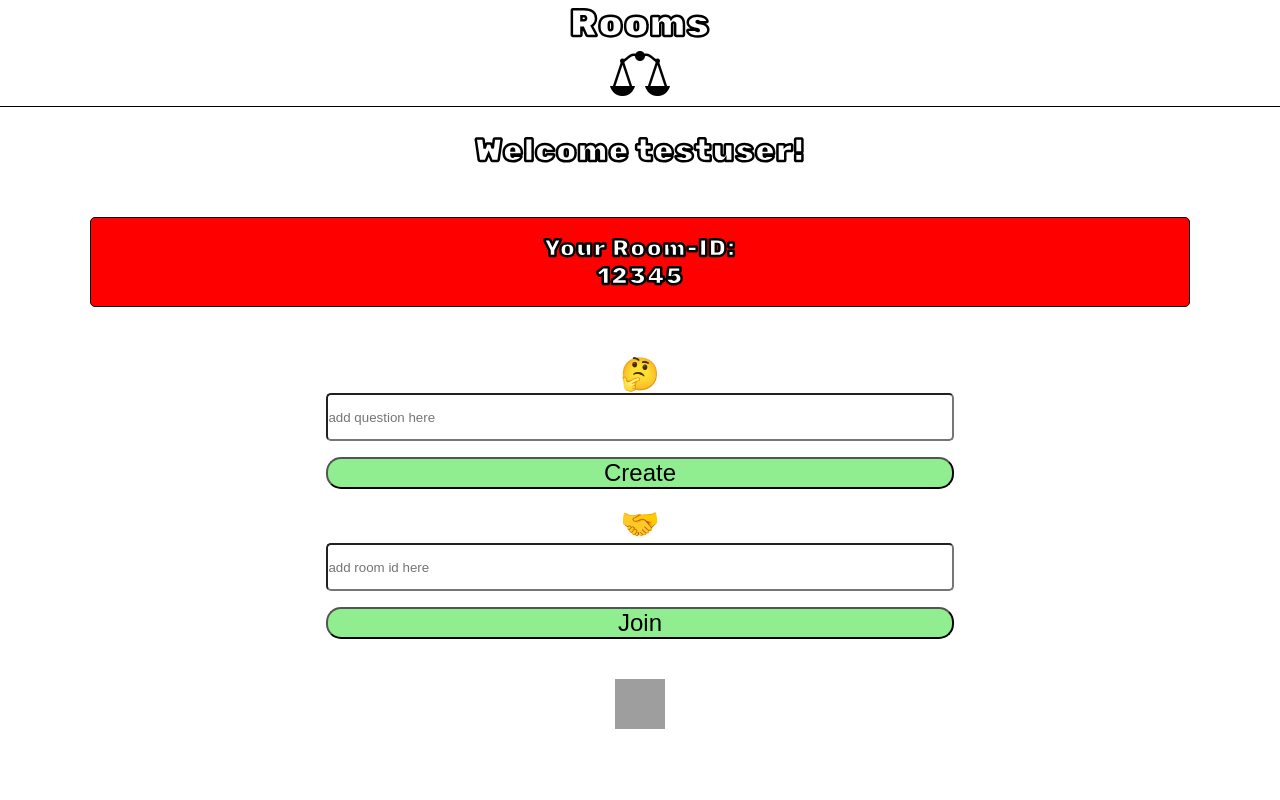
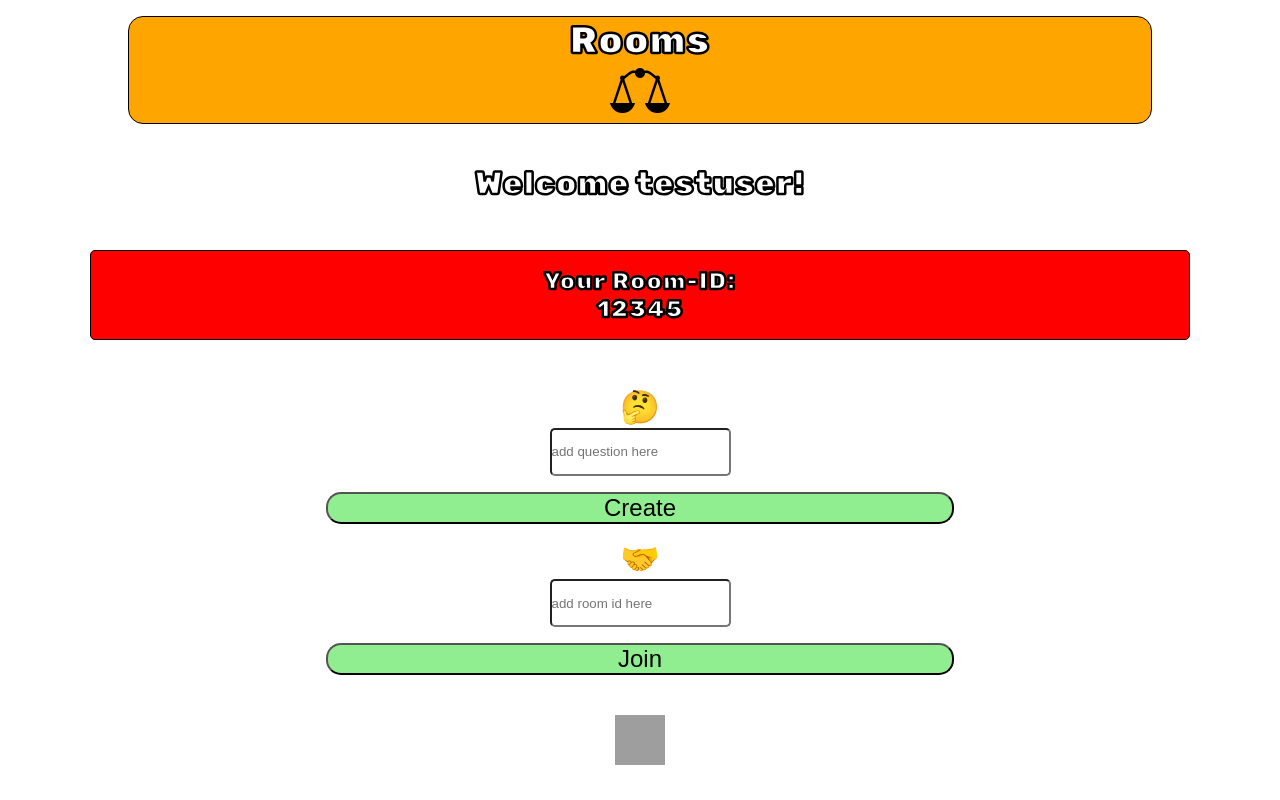
Before and after one commit to NewDeLi/capstone-with-next.js, a Next.js app: page /home in a window 1280 px wide. Built offline with nearby package versions, Linux system fonts and the light colour scheme; grey boxes are pictures that could not be loaded.

Commit message:
add commits of sascha

```diff
--- a/components/Header.jsx
+++ b/components/Header.jsx
@@ -21,8 +21,9 @@
   flex-direction: column;
   align-items: center;
   justify-content: center;
-  border-bottom: 0.5px solid black;
+  border: 0.5px solid black;
+  border-radius: 15px;
   font-size: 1.2rem;
-  background-color: white;
-  position: sticky;
+  background-color: orange;
+  margin: 2vh 10vw;
 `;
--- a/components/Navigation.jsx
+++ b/components/Navigation.jsx
@@ -29,7 +29,7 @@
         <Link href="/showResults">
           <a>
             <img
-              src="/Icon/Results.svg"
+              src="/Icon/results.svg"
               alt="results"
               width="50px"
               height="50px"
--- a/components/VoteCard.jsx
+++ b/components/VoteCard.jsx
@@ -16,7 +16,7 @@
   );
 }
 
-const StyledP = styled.P`
+const StyledP = styled.p`
   border: 1px solid black;
   border-radius: 15px;
   margin: 1rem 2rem;
--- a/pages/home.js
+++ b/pages/home.js
@@ -24,23 +24,28 @@
         </h2>
 
         <StyledForm onSubmit={handleRoomChange}>
-          🤔
+          <label>
+            <p>🤔</p>
             <input
               type="text"
               name="newQuestion"
               placeholder="add question here"
               onChange={handleQuestion}
             />
+          </label>
+
           <StyledButton type="submit">Create</StyledButton>
         </StyledForm>
         <StyledForm onSubmit={handleRoomChange}>
-          🤝
+          <label>
+            <p>🤝</p>
             <input
               type="text"
               name="newRoom"
               placeholder="add room id here"
               onChange={handleRoomNameChange}
             />
+          </label>
           <StyledButton type="submit">Join</StyledButton>
         </StyledForm>
       </StyledMain>
@@ -73,7 +78,7 @@
   input {
     height: 3rem;
     border-radius: 5px;
-    width: 50%;
+    width: 100%;
   }
 `;
 const StyledButton = styled.button`
```
Also changed, not shown: pages/index.js (+11 -9 lines). Lines whose indentation alone changed are shown as unchanged.
